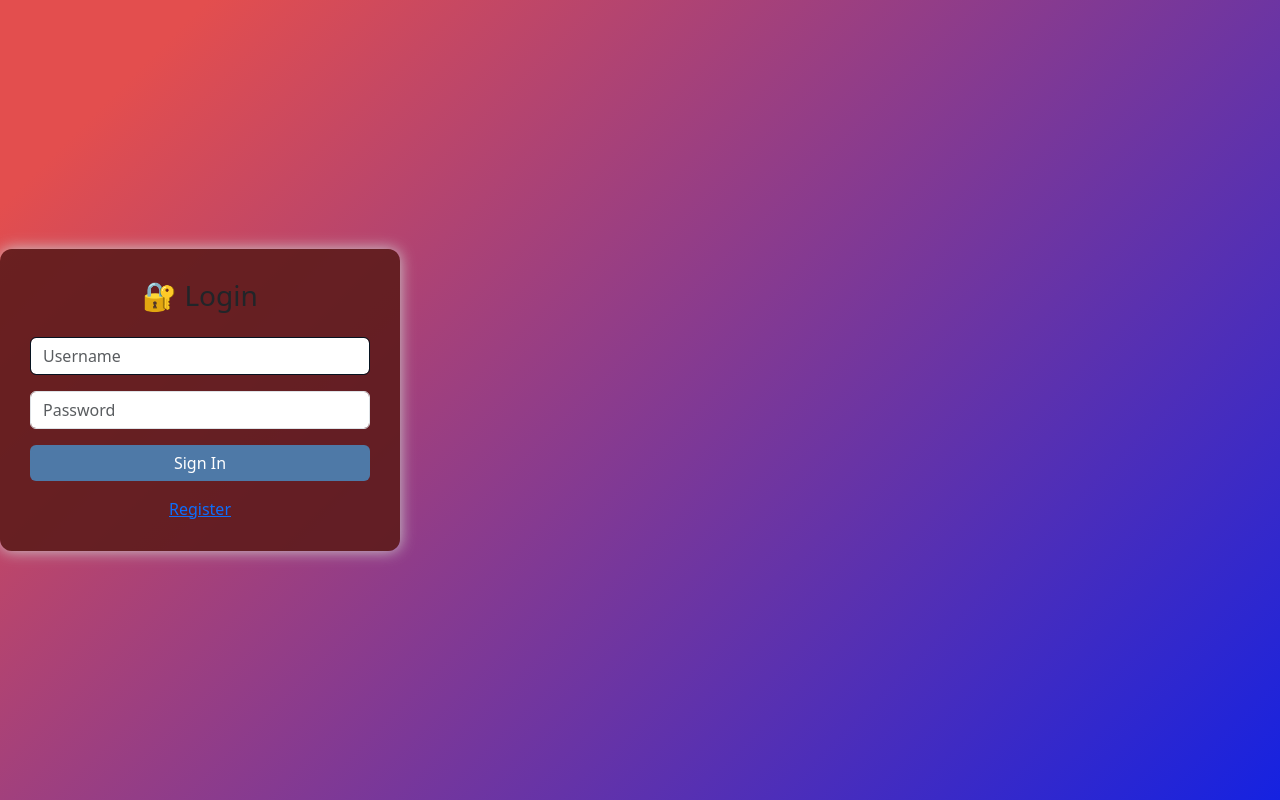
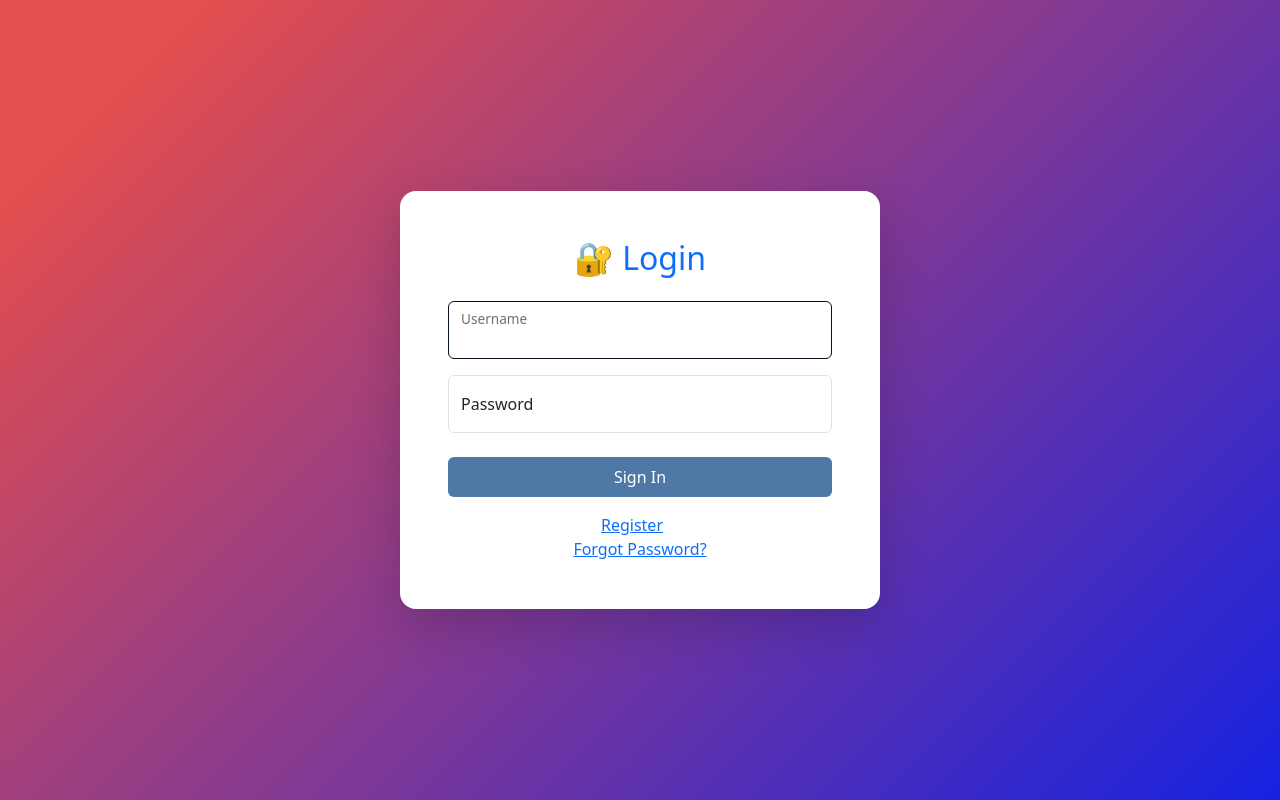
Before and after one commit to 1abrahem7/DataSecAuth, a Flask app: page / in a window 1280 px wide. Run offline with Flask 3, Linux system fonts and the light colour scheme; some libraries are stand-ins or nearby versions.

Commit message:
Update login.html

```diff
--- a/templates/login.html
+++ b/templates/login.html
@@ -1,20 +1,32 @@
 {% extends "base.html" %}
 {% block title %}Login{% endblock %}
 {% block content %}
-<div class="card">
-  <h3 class="mb-4">🔐 Login</h3>
+<div class="container d-flex justify-content-center align-items-center" style="min-height:80vh;">
+  <div class="card shadow-lg p-5 bg-white" style="max-width:480px; width:100%; border-radius:1rem;">
+    <h2 class="text-center text-primary mb-4">🔐 Login</h2>
     {% with messages = get_flashed_messages(with_categories=true) %}
       {% if messages %}
         {% for category,msg in messages %}
-        <div class="alert alert-{{ 'danger' if category=='error' else 'info' }} small">{{ msg }}</div>
+          <div class="alert alert-{{ 'danger' if category=='error' else 'info' }} small py-1">{{ msg }}</div>
         {% endfor %}
       {% endif %}
     {% endwith %}
     <form method="POST">
-    <input type="text" name="username" class="form-control mb-3" placeholder="Username" required autofocus>
-    <input type="password" name="password" class="form-control mb-3" placeholder="Password" required>
-    <button type="submit" class="btn-primary btn w-100">Sign In</button>
+      <div class="form-floating mb-3">
+        <input type="text" class="form-control" id="loginUsername" name="username" placeholder="Username" required autofocus>
+        <label for="loginUsername">Username</label>
+      </div>
+      <div class="form-floating mb-4">
+        <input type="password" class="form-control" id="loginPassword" name="password" placeholder="Password" required>
+        <label for="loginPassword">Password</label>
+      </div>
+      <button type="submit" class="btn btn-primary w-100 py-2">Sign In</button>
     </form>
-  <div class="mt-3"><a href="{{ url_for('register') }}">Register</a></div>
+    <div class="text-center mt-3">
+      <a href="{{ url_for('register') }}" class="me-3">Register</a>
+      <br>
+      <a href="{{ url_for('reset_password') }}">Forgot Password?</a>
+    </div>
+  </div>
 </div>
 {% endblock %}
```
Lines whose indentation alone changed are shown as unchanged.
